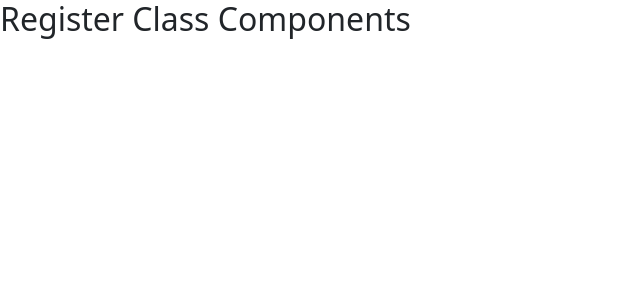
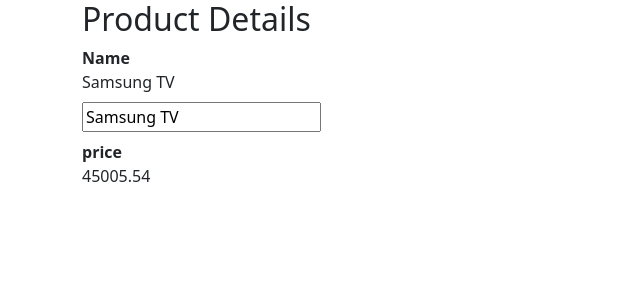
Before and after one commit to Gautam5514/Learn_React_, a React (Create React App) app in the folder react-shopping/: page / in a window 1280 px wide. Shown: the top 300 px of the page, without its empty margins (0-640 px from the left). Built offline with nearby package versions, Linux system fonts and the light colour scheme.

Commit message:
Class Components and Binding of class function and React.js

```diff
--- a/react-shopping/package.json
+++ b/react-shopping/package.json
@@ -8,6 +8,7 @@
     "@testing-library/user-event": "^13.5.0",
     "bootstrap": "^5.3.3",
     "bootstrap-icons": "^1.11.3",
+    "jquery": "^3.7.1",
     "react": "^18.3.1",
     "react-dom": "^18.3.1",
     "react-scripts": "5.0.1",
--- /dev/null
+++ b/react-shopping/src/components/DataBindingComponents.js
@@ -0,0 +1,21 @@
+
+
+export default function DataBindingComponents() {
+    var product = {
+        Name: 'Samsung TV',
+        Price: 45005.54,
+        stock: true
+    }
+    return(
+        <div className="container">
+            <h2>Product Details</h2>
+            <dl>
+                <dt>Name</dt>
+                <dd>{product.Name}</dd>
+                <dd><input type="text" value={product.Name} /></dd>
+                <dt>price</dt>
+                <dd>{product.Price}</dd>
+            </dl>
+        </div>
+    )
+}
--- a/react-shopping/src/index.js
+++ b/react-shopping/src/index.js
@@ -5,16 +5,18 @@
 import '../node_modules/bootstrap-icons/font/bootstrap-icons.css';
 import App from './App';
 import reportWebVitals from './reportWebVitals';
+import DataBindingComponents from './components/DataBindingComponents';
 // import { NetflixRegisterComponents } from './components/NetflixRegister';
-import NetflixIndexComponents from './components/NetflixIndexComponents';
-import RegisterComponent from './components/registerComponents';
+// import NetflixIndexComponents from './components/NetflixIndexComponents';
+//import RegisterComponent from './components/registerComponents';
 // import { NetflixRankComponent } from './components/NetflixRank';
 
 const root = ReactDOM.createRoot(document.getElementById('root'));
 root.render(
   <React.StrictMode>
     {/* <NetflixIndexComponents /> */}
-    <RegisterComponent/>
+      {/* <RegisterComponent/> */}
+    <DataBindingComponents/>
   </React.StrictMode>
 );
 
```
Also changed, not shown: react-shopping/demo.html (+44 -9 lines), 1 other file (tests, documents, lock files or other folders).
